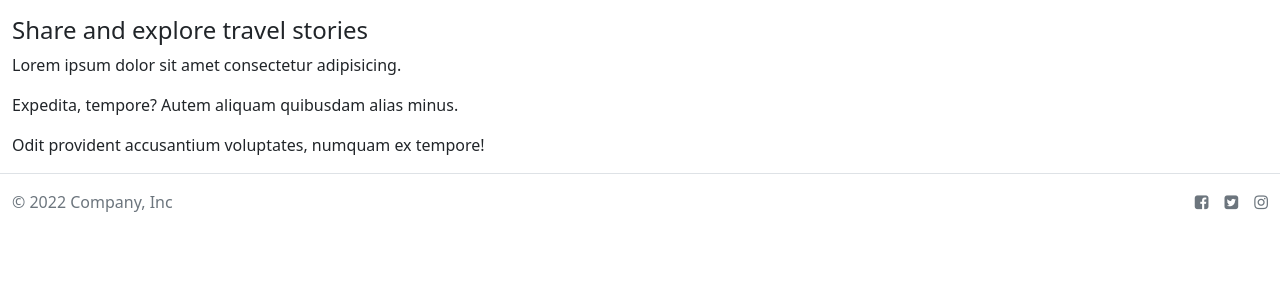
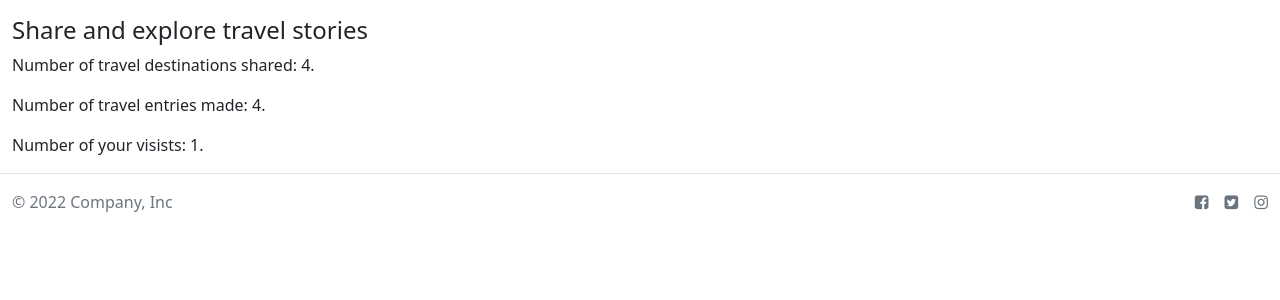
Before and after one commit to Masnauskas/Final-Full-Stack-with-Python-Project, a Django app: page / in a window 1280 px wide. Shown: the part 56-356 px from the top of the page. Run offline with Django 4.2, Linux system fonts and the light colour scheme; data comes from the database, SQL or seed files in the repository; both versions use the stored data as it was after the commit.

Commit message:
created sessions

```diff
--- a/mysite/travel_diary/templates/travel_diary/index.html
+++ b/mysite/travel_diary/templates/travel_diary/index.html
@@ -2,8 +2,8 @@
 
 <h4>{{ title2 }}</h4>
 
-<p>Lorem ipsum dolor sit amet consectetur adipisicing.</p>
-<p>Expedita, tempore? Autem aliquam quibusdam alias minus.</p>
-<p>Odit provident accusantium voluptates, numquam ex tempore!</p>
+<p>Number of travel destinations shared: {{num_destinations}}.</p>
+<p>Number of travel entries made: {{num_travel_entries}}.</p>
+<p>Number of your visists: {{num_visists}}.</p>
 
 {% endblock %}
--- a/mysite/travel_diary/views.py
+++ b/mysite/travel_diary/views.py
@@ -14,10 +14,19 @@ menu = [{'title': "Home", 'url_name': "travel:index"},
         ]
 
 def index(request):
+    num_destinations = Destination.objects.count()
+    num_travel_entries = TravelEntry.objects.count()
+
+    num_visists = request.session.get('num_visists',1)
+    request.session['num_visists'] = num_visists + 1
+
     context = {
         'menu': menu,
         'title': 'Homepage',
-        'title2': 'Share and explore travel stories'
+        'title2': 'Share and explore travel stories',
+        'num_destinations' : num_destinations,
+        'num_travel_entries': num_travel_entries,
+        'num_visists': num_visists
     }
     return render(request, 'travel_diary/index.html', context=context)
 
```
Also changed, not shown: mysite/db.sqlite3.
